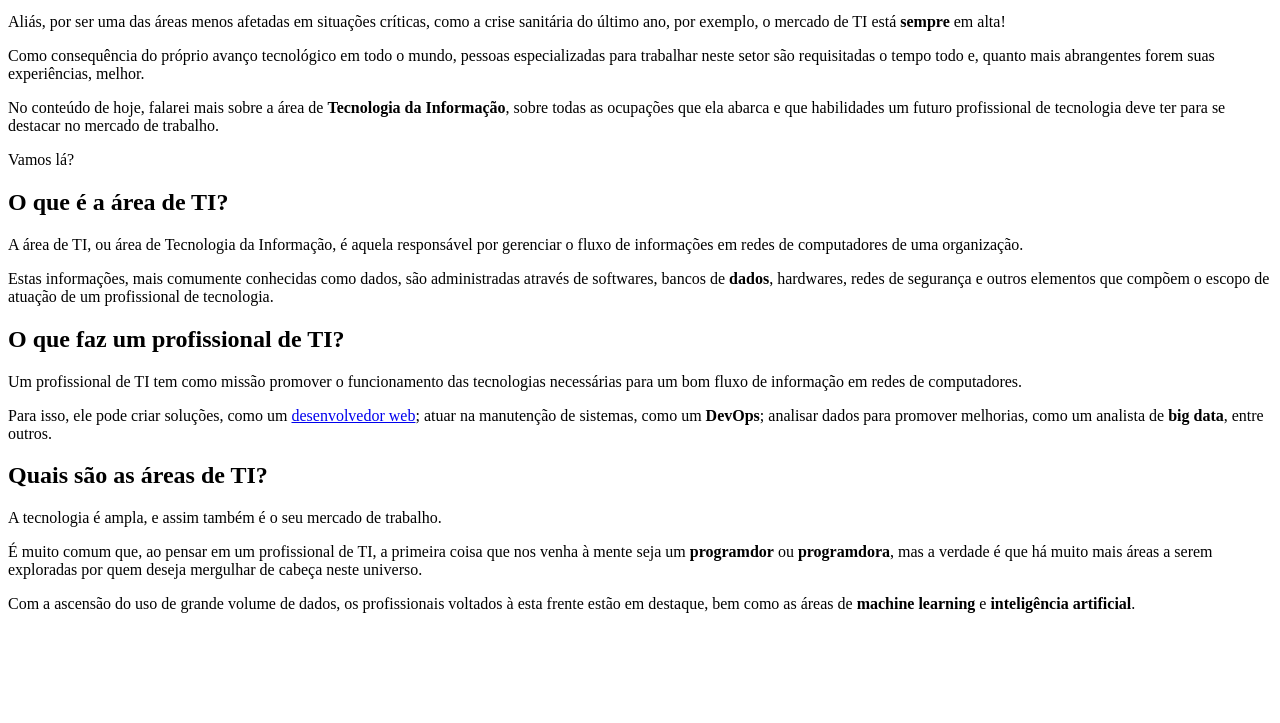
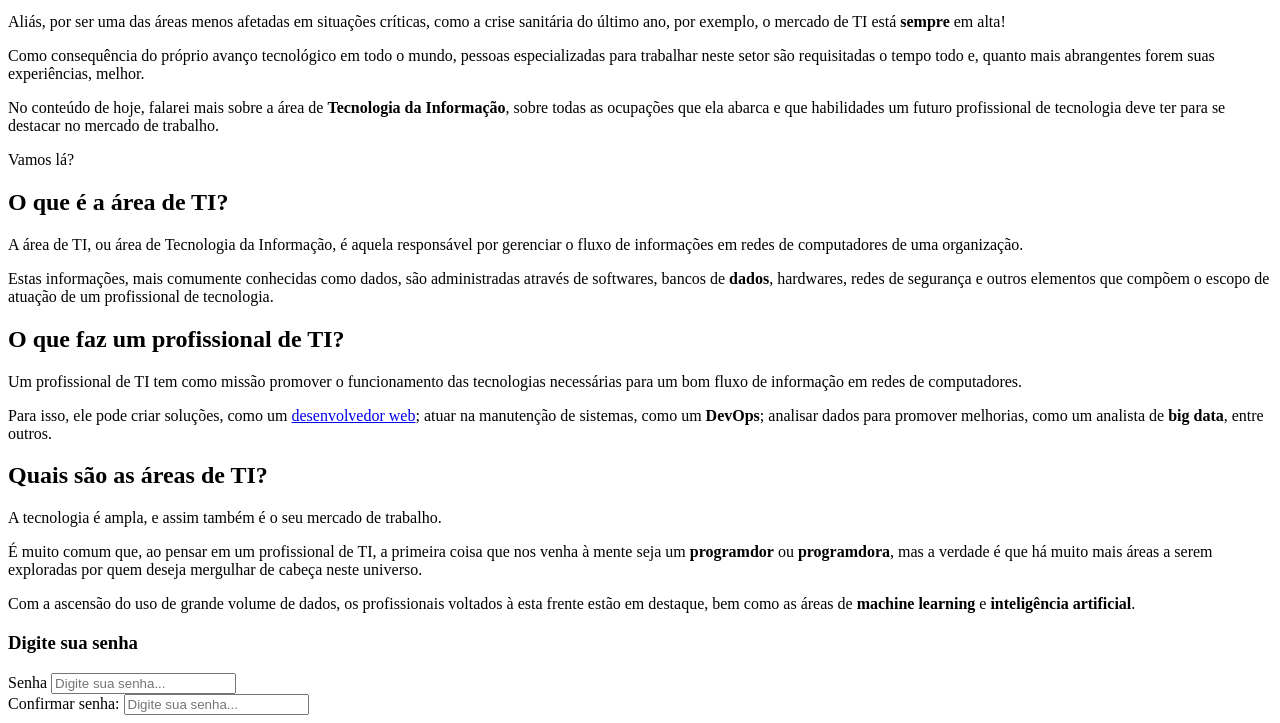
Before and after one commit to Cielzx/Kenzie-novo-trabalho-1, a plain HTML site: page index.html in a window 1280 px wide. Shown: the part 101-824 px from the top of the page. Before the commit the page ends 800 px from the top, so only its background shows below. Drawn offline with Linux system fonts and the light colour scheme.

Commit message:
Adicionado medida de segurança

```diff
--- a/index.html
+++ b/index.html
@@ -51,5 +51,16 @@
 
     </div>
 
+    <section>
+        <form>
+            <h3>Digite sua senha</h3>
+            <label for="senha">Senha</label>
+            <input type="password" name="senha" placeholder="Digite sua senha..." id="senha" required>
+            <br>
+            <label for="csenha">Confirmar  senha:</label>
+            <input type="password" name="csenha" placeholder="Digite sua senha..." id="senha" required>
+        </form>
+    </section>
+
 </body>
 </html>
```
